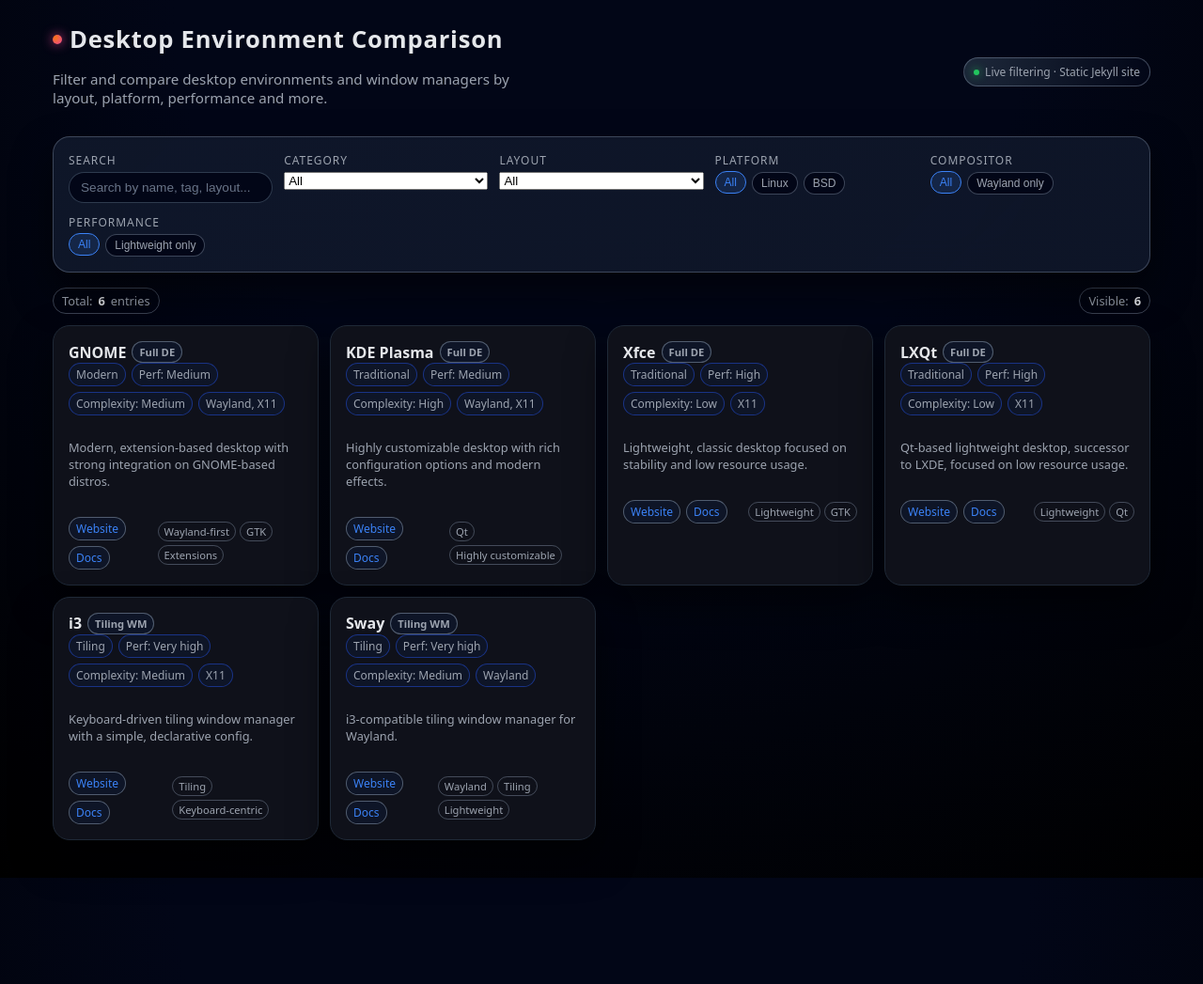
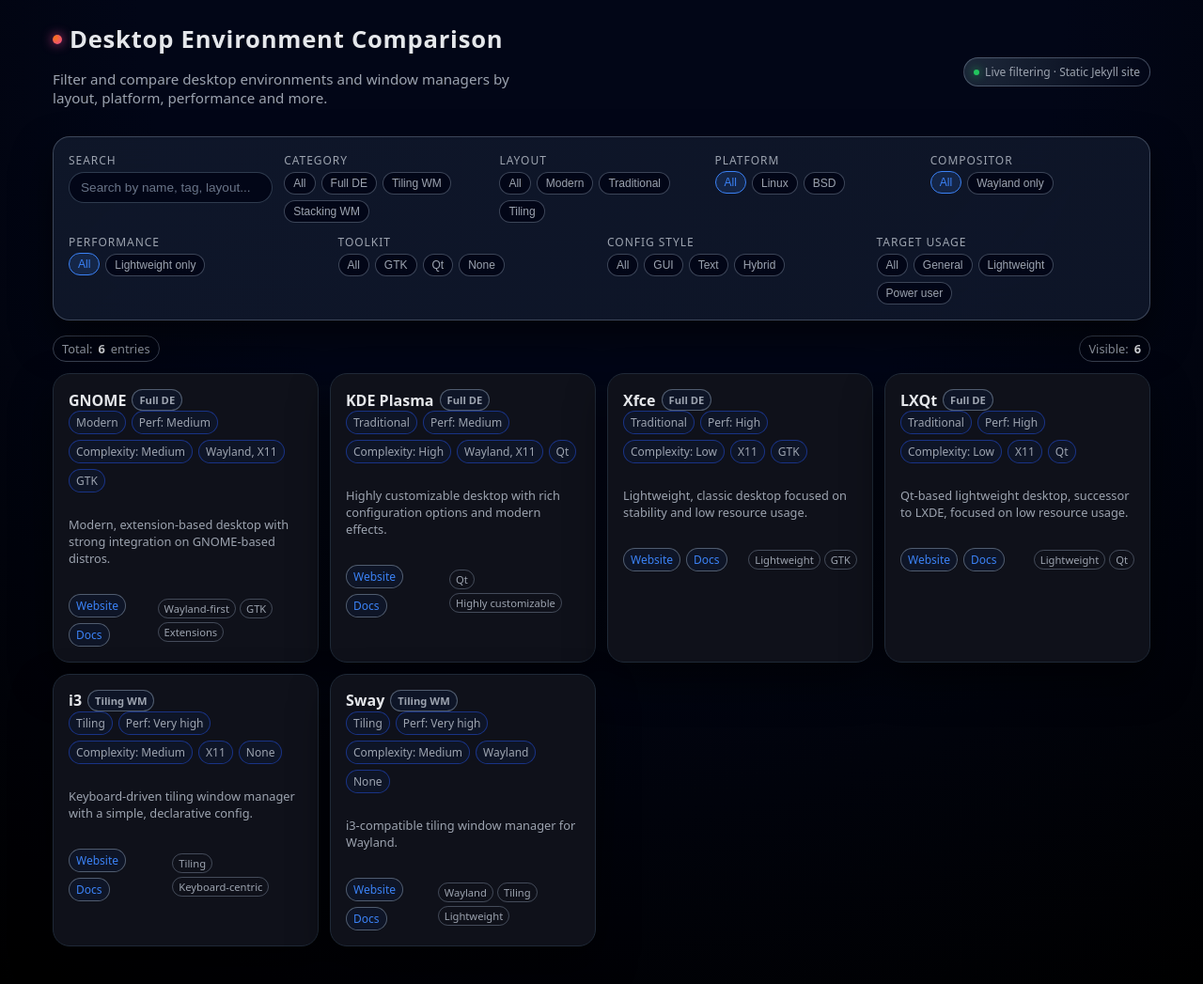
Before and after one commit to Pure-de-Arch/Pure-de-Arch.github.io, a Jekyll site: the page built from index.html, in a window 1280 px wide. Shown: the whole page at 94% size. Built offline with Jekyll 4.4.1, drawn with Linux system fonts in a browser that asks for light colours; before the commit the page ends 934 px from its top, so only the background shows below that.

Commit message:
Update index.html

```diff
--- a/index.html
+++ b/index.html
@@ -33,6 +33,7 @@
 
       <section class="filter-panel">
         <div class="filter-row">
+          <!-- Search (buborékos input) -->
           <div class="filter-group">
             <label class="filter-label" for="search">Search</label>
             <input
@@ -44,26 +45,29 @@
             />
           </div>
 
+          <!-- Category – buborékos chips -->
           <div class="filter-group">
-            <label class="filter-label" for="category">Category</label>
-            <select id="category" class="filter-select" data-filter="category">
-              <option value="">All</option>
-              <option value="Full DE">Full DE</option>
-              <option value="Tiling WM">Tiling WM</option>
-              <option value="Stacking WM">Stacking WM</option>
-            </select>
+            <label class="filter-label">Category</label>
+            <div class="filter-chips" data-filter="category">
+              <button class="filter-chip" data-value="">All</button>
+              <button class="filter-chip" data-value="full de">Full DE</button>
+              <button class="filter-chip" data-value="tiling wm">Tiling WM</button>
+              <button class="filter-chip" data-value="stacking wm">Stacking WM</button>
+            </div>
           </div>
 
+          <!-- Layout – buborékos chips -->
           <div class="filter-group">
-            <label class="filter-label" for="layout">Layout</label>
-            <select id="layout" class="filter-select" data-filter="layout">
-              <option value="">All</option>
-              <option value="Modern">Modern</option>
-              <option value="Traditional">Traditional</option>
-              <option value="Tiling">Tiling</option>
-            </select>
+            <label class="filter-label">Layout</label>
+            <div class="filter-chips" data-filter="layout">
+              <button class="filter-chip" data-value="">All</button>
+              <button class="filter-chip" data-value="modern">Modern</button>
+              <button class="filter-chip" data-value="traditional">Traditional</button>
+              <button class="filter-chip" data-value="tiling">Tiling</button>
+            </div>
           </div>
 
+          <!-- Platform -->
           <div class="filter-group">
             <label class="filter-label">Platform</label>
             <div class="filter-chips" data-filter="os">
@@ -73,6 +77,7 @@
             </div>
           </div>
 
+          <!-- Compositor -->
           <div class="filter-group">
             <label class="filter-label">Compositor</label>
             <div class="filter-chips" data-filter="compositor">
@@ -81,11 +86,45 @@
             </div>
           </div>
 
+          <!-- Performance -->
           <div class="filter-group">
             <label class="filter-label">Performance</label>
             <div class="filter-chips" data-filter="performance">
               <button class="filter-chip" data-value="">All</button>
               <button class="filter-chip" data-value="high">Lightweight only</button>
+            </div>
+          </div>
+
+          <!-- Toolkit -->
+          <div class="filter-group">
+            <label class="filter-label">Toolkit</label>
+            <div class="filter-chips" data-filter="toolkit">
+              <button class="filter-chip" data-value="">All</button>
+              <button class="filter-chip" data-value="gtk">GTK</button>
+              <button class="filter-chip" data-value="qt">Qt</button>
+              <button class="filter-chip" data-value="none">None</button>
+            </div>
+          </div>
+
+          <!-- Config style -->
+          <div class="filter-group">
+            <label class="filter-label">Config style</label>
+            <div class="filter-chips" data-filter="config_style">
+              <button class="filter-chip" data-value="">All</button>
+              <button class="filter-chip" data-value="gui">GUI</button>
+              <button class="filter-chip" data-value="text">Text</button>
+              <button class="filter-chip" data-value="hybrid">Hybrid</button>
+            </div>
+          </div>
+
+          <!-- Target usage -->
+          <div class="filter-group">
+            <label class="filter-label">Target usage</label>
+            <div class="filter-chips" data-filter="target_usage">
+              <button class="filter-chip" data-value="">All</button>
+              <button class="filter-chip" data-value="general">General</button>
+              <button class="filter-chip" data-value="lightweight">Lightweight</button>
+              <button class="filter-chip" data-value="power user">Power user</button>
             </div>
           </div>
         </div>
@@ -115,6 +154,9 @@
             data-tags="{{ de.tags | join: ',' | downcase }}"
             data-compositor="{{ de.compositor | downcase }}"
             data-performance="{{ de.performance | downcase }}"
+            data-toolkit="{{ de.toolkit | downcase }}"
+            data-config_style="{{ de.config_style | downcase }}"
+            data-target_usage="{{ de.target_usage | downcase }}"
           >
             <div class="de-card-header">
               <div>
@@ -127,6 +169,7 @@
                   <span class="de-meta-pill">Perf: {{ de.performance }}</span>
                   <span class="de-meta-pill">Complexity: {{ de.complexity }}</span>
                   <span class="de-meta-pill">{{ de.compositor }}</span>
+                  <span class="de-meta-pill">{{ de.toolkit }}</span>
                 </div>
               </div>
             </div>
```
